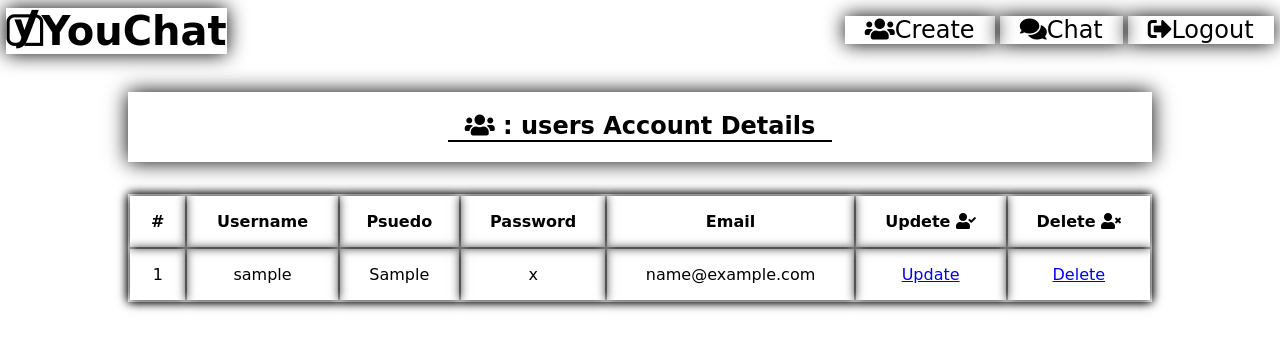
After one commit to bellaouali/php-mysqli, a PHP site: page /Read.php in a window 1280 px wide. The commit adds this page. Shown: the top 350 px of the page. Run offline with PHP 8.4, Linux system fonts and the light colour scheme; tables that the repository leaves empty hold one stand-in row (values such as "Sample post").

Commit message:
delete -read-update

```diff
--- /dev/null
+++ b/prif_chatbox/php/Delete.php
@@ -0,0 +1,6 @@
+<?php
+include_once("db.php");
+$query = "DELETE FROM users WHERE userId='" . $_GET["userId"] . "'";
+mysqli_query($con, $query);
+header("Location:Read.php");
+?>
--- /dev/null
+++ b/prif_chatbox/php/Read.php
@@ -0,0 +1,64 @@
+<?php
+include_once("db.php");
+$query = "SELECT * FROM users ORDER BY userId ASC";
+$result = mysqli_query($con, $query);
+?>
+<!DOCTYPE html>
+<html>
+
+<head>
+<meta charset="UTF-8">
+    <meta http-equiv="X-UA-Compatible" content="IE=edge">
+    <meta name="viewport" content="width=device-width, initial-scale=1.0">
+    <link rel="stylesheet" href="https://use.fontawesome.com/releases/v5.7.1/css/all.css">
+    <link rel="stylesheet" href="stylee.css">
+    <title>read</title>
+</head>
+
+<body >
+    <header>
+        <nav class="navtop">
+            <div>
+                <h1><i class="fab fa-yoast"></i>YouChat</h1>
+            </div>
+            <div class="navv">
+                <a href="Creating.php"><i class="fas fa-users"></i>Create</a>
+                <a href="home.php"><i class="fas fa-comments"></i>Chat</a>
+                <a href="logout.php"><i class="fas fa-sign-out-alt"></i>Logout</a>
+            </div>
+        </nav>
+    </header>
+    <main>
+        <div class="title">
+            <h2><i class="fas fa-users"></i> : users Account Details</h2>
+        </div>
+        <table>
+            <thead>
+                <tr>
+                    <th>#</th>
+                    <th>Username</th>
+                    <th>Psuedo</th>
+                    <th>Password</td>
+                    <th>Email</th>
+                    <th>Updete <i class="fas fa-user-check"></i></th>
+                    <th>Delete <i class="fas fa-user-times"></i></th>
+                </tr>
+            </thead>
+            <tbody>
+                <?php foreach ($result as $row) : ?>
+                    <tr>
+                        <td data-td="userId :"><?= $row["userId"]; ?></td>
+                        <td data-td="Username :"><?= $row["username"]; ?></td>
+                        <td data-td="Psuedo :"><?= $row["pseudo"]; ?></td>
+                        <td data-td="Password :"><?= $row["password"]; ?></td>
+                        <td data-td="Email :"><?= $row["email"]; ?></td>
+                        <td data-td="Updete :"><a href="Update.php?userId=<?= $row["userId"]; ?>">Update</a></td>
+                        <td data-td="Delete :"><a href="Delete.php?userId=<?= $row["userId"]; ?>">Delete</a></td>
+                    </tr>
+                <?php endforeach ?>
+            </tbody>
+        </table>
+    </main>
+</body>
+
+</html>
--- a/prif_chatbox/php/home.php
+++ b/prif_chatbox/php/home.php
@@ -25,7 +25,7 @@ $messages = mysqli_fetch_assoc($result);
                 <h1><i class="fab fa-yoast"></i>YouChat</h1>
             </div>
             <div class="navv">
-                <a href="profile.php"><i class="fas fa-id-badge"></i>Profile</a>
+                <a href="Read.php"><i class="fas fa-user-cog"></i>Admin</a>
                 <a href="logout.php"><i class="fas fa-sign-out-alt"></i>Logout</a>
             </div>
         </nav>
--- a/prif_chatbox/php/login.php
+++ b/prif_chatbox/php/login.php
@@ -31,6 +31,7 @@ if (count($_POST) > 0) {
     <div class="login">
         <h1><i class="fab fa-yoast"></i>YouChat</h1>
         <form action="" method="post">
+
             <label><i class="fas fa-user"></i></label>
             <input type="text" name="username" placeholder="Name" required>
 
--- a/prif_chatbox/php/register.php
+++ b/prif_chatbox/php/register.php
@@ -11,8 +11,6 @@ if (isset($_POST['submit'])) {
     $result = mysqli_query($con, $query);
     if ($result) {
         header("Location:login.php");
-    } else {
-        echo "error";
     }
 }
 ?>
```
Also changed, not shown: prif_chatbox/php/Update.php (added, +50 -0 lines).
